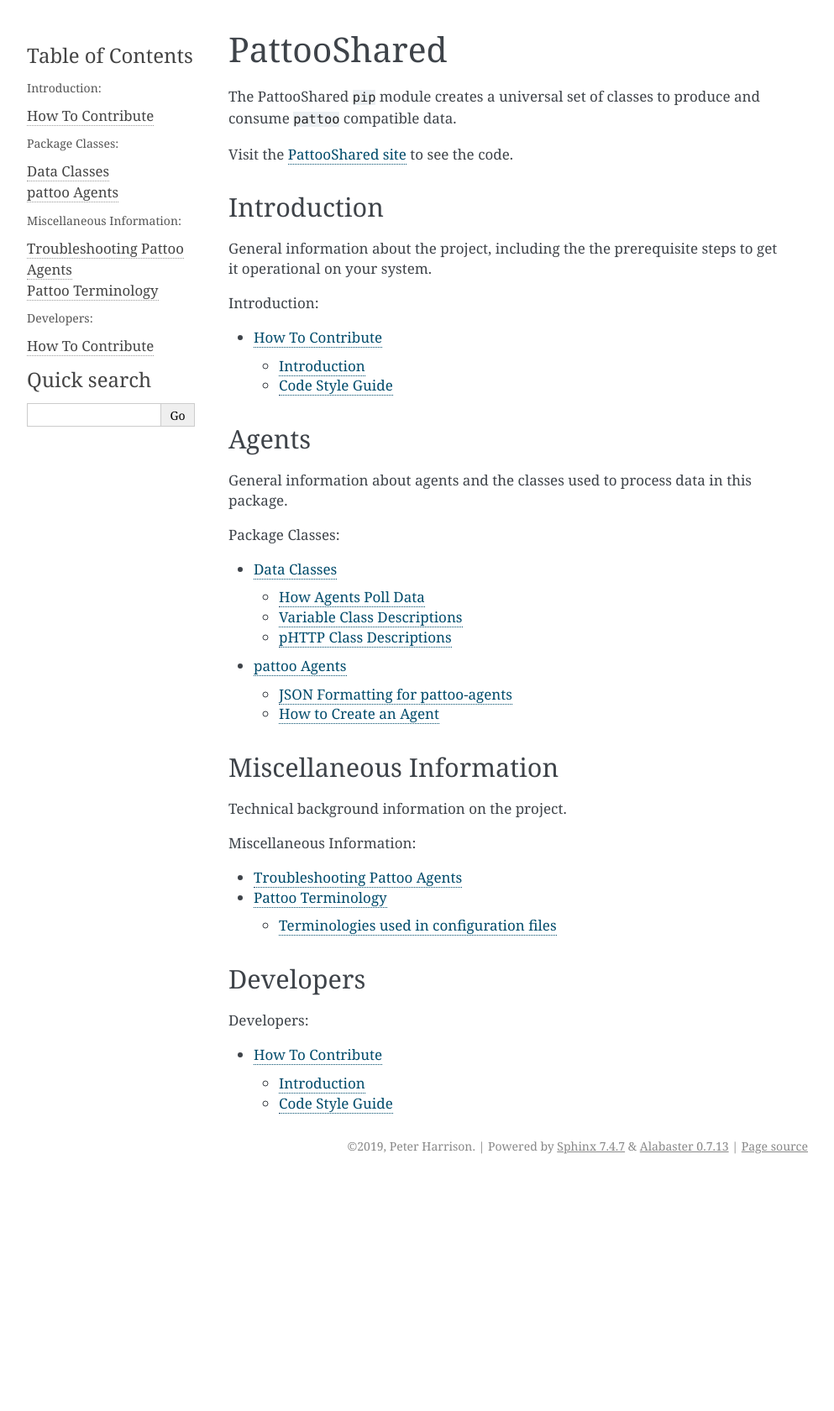
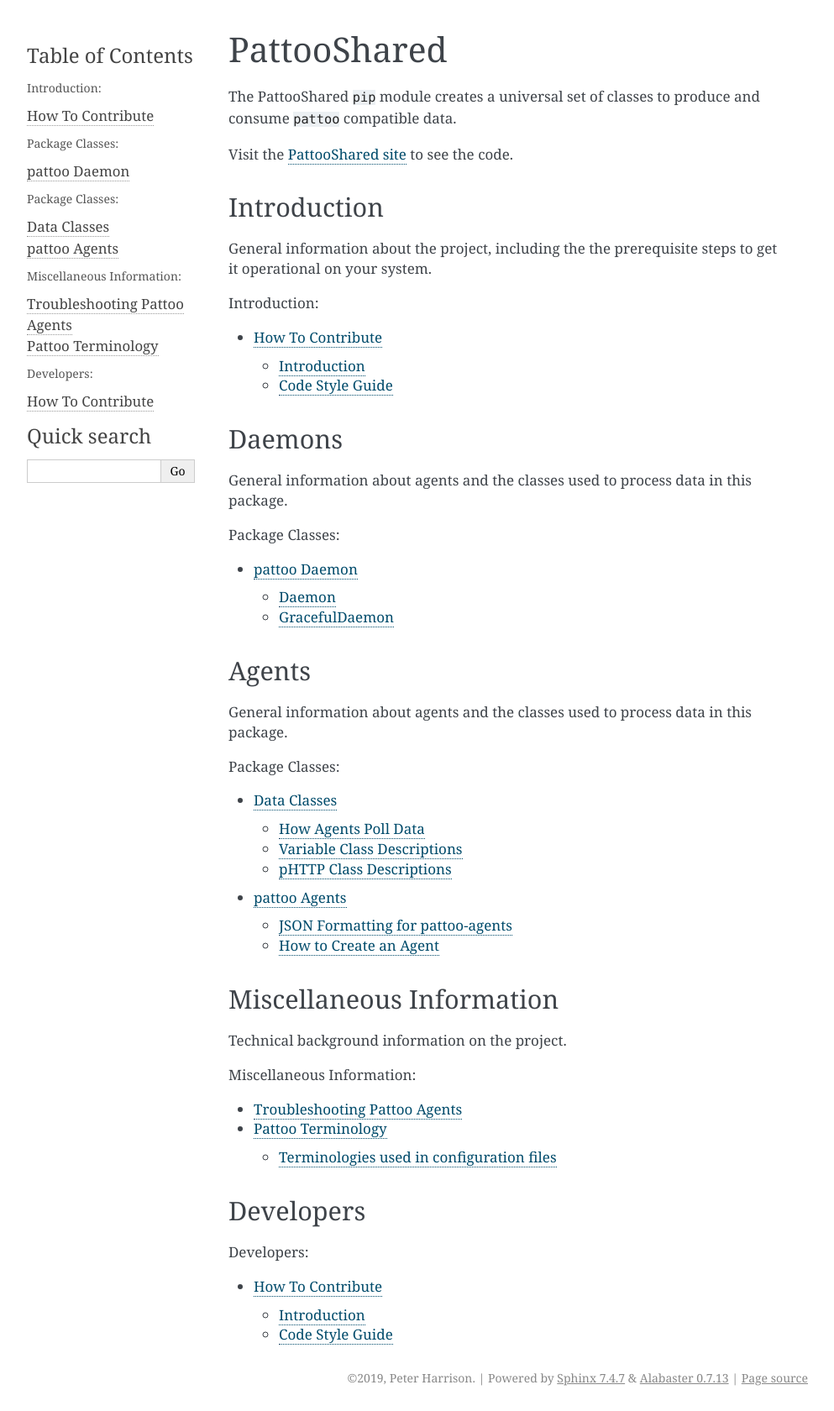
Before and after one commit to gill876/pattoo-shared, a Sphinx documentation site: the page built from docs/index.rst, in a window 1280 px wide. Shown: the whole page at 84% size, without its empty margins (148-1141 px from the left). Built offline with Sphinx 7.4.7, drawn with Linux system fonts in a browser that asks for light colours; pages that are not in the unit, such as notebooks, are missing from menus; before the commit the page ends 1404 px from its top, so only the background shows below that.

Commit message:
Daemon documentation added

```diff
--- a/docs/index.rst
+++ b/docs/index.rst
@@ -21,6 +21,17 @@
 
    about
    contributing
+
+Daemons
+-------
+
+General information about agents and the classes used to process data in this package.
+
+.. toctree::
+   :maxdepth: 2
+   :caption: Package Classes:
+
+   daemons
 
 Agents
 ------
```
Also changed, not shown: docs/daemons.rst (added, +24 -0 lines).
